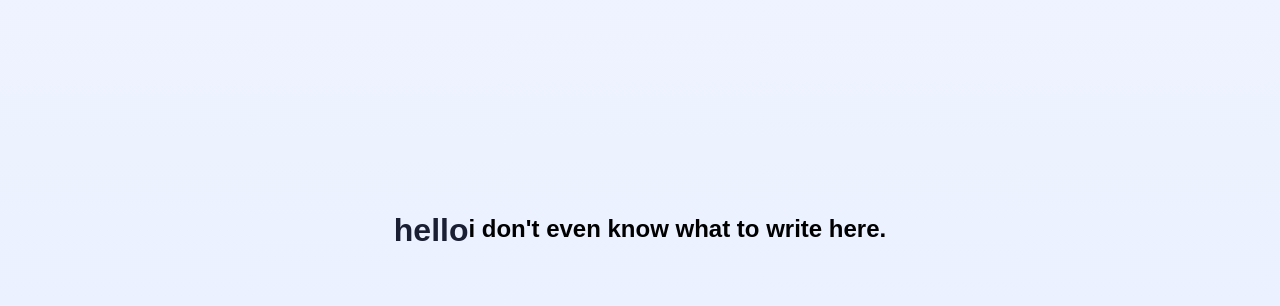
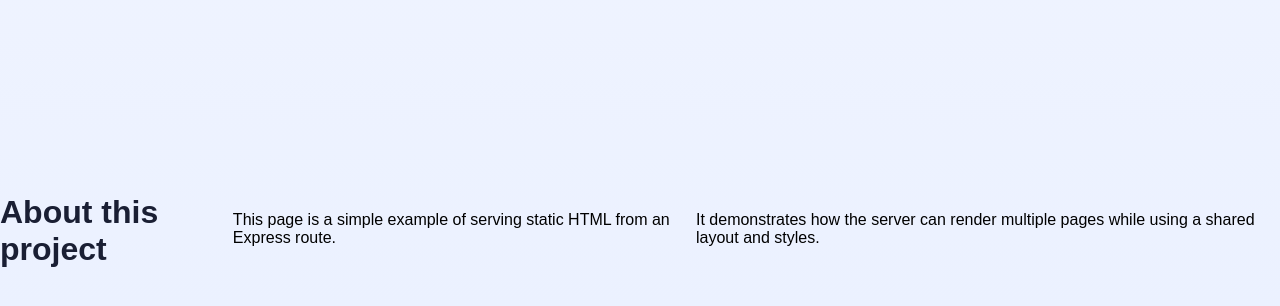
Before and after one commit to naou-fu/login-page, a Python web app: template templates/about.html in a window 1280 px wide. Shown: the part 171-477 px from the top of the page. Run offline with Jinja, Linux system fonts and the light colour scheme; the template is opened without the code that fills it, so the values that code supplies are empty.

Commit message:
made by the AI

```diff
--- a/data.json
+++ b/data.json
@@ -1,3 +1,4 @@
 {
+  "notes": "This JSON file is a sample data store structure. The server uses SQLite, so this file is not actively read by the application.",
   "users": []
 }
--- a/package.json
+++ b/package.json
@@ -2,6 +2,7 @@
   "name": "login-page-web",
   "version": "1.0.0",
   "description": "Secure Express login site with SQLite, authentication, and authorization",
+  "notes": "This package.json includes project metadata and can be used to start the server with npm. Extra fields are allowed in package.json.",
   "main": "app.js",
   "type": "module",
   "scripts": {
--- a/script/main.js
+++ b/script/main.js
@@ -1,14 +1,18 @@
+// main.js powers the login page in the browser.
+// It reads form values, requests a CSRF token, and calls the /auth/login API.
 const usernameInput = document.getElementById('username');
 const passwordInput = document.getElementById('password');
 const submitButton = document.getElementById('btn-submit');
 const loginMessage = document.getElementById('login-message');
 
+// Fetch the CSRF token from the server to protect against cross-site request forgery.
 async function getCsrfToken() {
   const response = await fetch('/api/csrf-token');
   const data = await response.json();
   return data.token;
 }
 
+// signIn validates the form, sends credentials, and navigates on success.
 async function signIn() {
   loginMessage.textContent = '';
 
--- a/script/sign.js
+++ b/script/sign.js
@@ -1,3 +1,5 @@
+// sign.js handles the registration page behavior in the browser.
+// It validates user input and sends a registration request to the server.
 const usernameInput = document.getElementById('username');
 const passwordInput = document.getElementById('password');
 const submitButton = document.getElementById('btn-submit');
--- a/script/welcome.js
+++ b/script/welcome.js
@@ -1,3 +1,5 @@
+// welcome.js controls the authenticated welcome page.
+// It fetches the current user profile and handles logout.
 const welcomeText = document.getElementById('welcome-text');
 const statusMessage = document.getElementById('status-message');
 const logoutButton = document.getElementById('logout-button');
@@ -8,6 +10,8 @@
   return data.token;
 }
 
+// fetchProfile requests the /auth/me endpoint to verify the logged-in user.
+// If the session is invalid, it redirects back to the login page.
 async function fetchProfile() {
   const response = await fetch('/auth/me', { method: 'GET', credentials: 'same-origin' });
   if (!response.ok) {
@@ -18,6 +22,7 @@
   welcomeText.textContent = `Welcome, ${user.username}!`;
 }
 
+// logout sends a request to destroy the server-side session.
 async function logout() {
   try {
     const token = await getCsrfToken();
--- a/style/style.css
+++ b/style/style.css
@@ -1,3 +1,4 @@
+/* style.css defines the shared look and feel for all pages. */
 body {
   font-family: Arial, sans-serif;
   display: flex;
@@ -8,6 +9,7 @@
   background: linear-gradient(180deg, #f0f4ff 0%, #e8efff 100%);
 }
 
+/* The card element centers the content and adds spacing. */
 div {
   max-width: 420px;
   width: 100%;
@@ -23,6 +25,7 @@
   margin-bottom: 18px;
 }
 
+/* Labels are block-level to stack above inputs. */
 label {
   display: block;
   margin-top: 14px;
@@ -47,6 +50,7 @@
   box-shadow: 0 0 0 4px rgba(79, 70, 229, 0.1);
 }
 
+/* Buttons use a consistent purple style and scale to full width. */
 .btn-click {
   margin-top: 22px;
   padding: 12px 22px;
@@ -63,6 +67,7 @@
   background-color: #4338ca;
 }
 
+/* login-message displays validation and error text. */
 #login-message {
   margin-top: 16px;
   color: #b91c1c;
--- a/templates/about.html
+++ b/templates/about.html
@@ -8,8 +8,9 @@
     <title>Document</title>
 </head>
 <body>
-    <h1>hello</h1>
-    <br>
-    <h2>i don't even know what to write here.</h2>
+    <!-- The about page is a static informational page served by the Express server. -->
+    <h1>About this project</h1>
+    <p>This page is a simple example of serving static HTML from an Express route.</p>
+    <p>It demonstrates how the server can render multiple pages while using a shared layout and styles.</p>
 </body>
 </html>
--- a/templates/index.html
+++ b/templates/index.html
@@ -4,12 +4,15 @@
   <meta charset="UTF-8" />
   <meta name="viewport" content="width=device-width, initial-scale=1.0" />
   <title>Login</title>
+  <!-- External CSS styles are loaded from style.css. -->
   <link rel="stylesheet" href="style.css" />
+  <!-- Minimal favicon avoids browser errors without loading an image file. -->
   <link rel="icon" href="data:," />
 </head>
 <body>
   <div>
     <h1>Login</h1>
+    <!-- Username and password fields should match the element IDs used in main.js. -->
     <label for="username">Username:</label>
     <input type="text" id="username" autocomplete="username" placeholder="Enter your username" />
     <label for="password">Password:</label>
@@ -18,6 +21,7 @@
     <p id="login-message"></p>
     <a href="/sign-in">No account? Register here</a>
   </div>
+  <!-- The browser loads the login page script last so the DOM is ready. -->
   <script type="module" src="main.js"></script>
 </body>
 </html>
--- a/templates/sign.html
+++ b/templates/sign.html
@@ -10,6 +10,7 @@
 <body>
   <div>
     <h1>Register</h1>
+    <!-- The sign-up page uses the same input IDs as the login page script expects. -->
     <label for="username">Username:</label>
     <input type="text" id="username" autocomplete="username" placeholder="Choose a username" />
     <label for="password">Password:</label>
--- a/templates/welcome.html
+++ b/templates/welcome.html
@@ -9,6 +9,7 @@
 </head>
 <body>
   <div>
+    <!-- The welcome page uses JavaScript to replace this text with the logged-in username. -->
     <h1 id="welcome-text">Welcome back!</h1>
     <p class="smiley">😊</p>
     <button id="logout-button" class="btn-click">Log out</button>
```
Also changed, not shown: app.js (+23 -1 lines), auth.js (+8 -0 lines), db.js (+9 -0 lines), README.md, package-lock.json, 1 other file.
